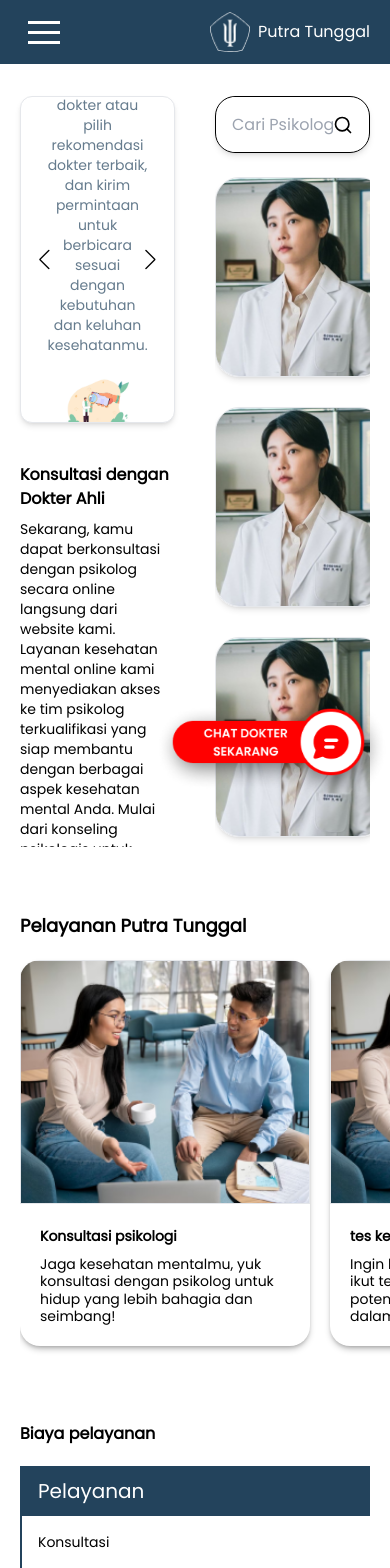
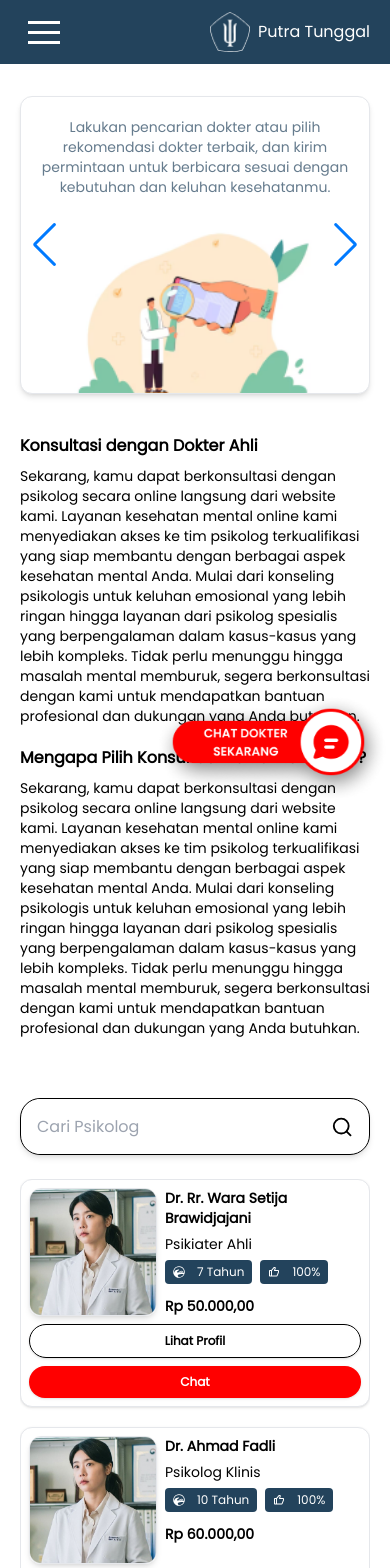
Before and after one commit to kopsus/putra-tunggal, a Next.js app: page /service in a window 390 px wide. Shown: the top 1568 px of the page. Built offline with nearby package versions, Linux system fonts and the light colour scheme.

Commit message:
create responsive service page

```diff
--- a/src/app/globals.css
+++ b/src/app/globals.css
@@ -3,6 +3,10 @@
 @tailwind utilities;
 
 @layer base {
+  main {
+    @apply max-w-screen-2xl mx-auto relative;
+  }
+
   img {
     @apply block object-cover w-full h-full;
   }
@@ -59,10 +63,6 @@
 /* end carousel home */
 
 /* carousel service */
-.swiper-service.swiper {
-  height: 327px !important;
-}
-
 .swiper-service .swiper-button-next::after,
 .swiper-service .swiper-button-prev::after {
   font-size: 20px !important;
--- a/src/app/layout.tsx
+++ b/src/app/layout.tsx
@@ -15,7 +15,7 @@ const poppins = Poppins({
 });
 
 export const metadata: Metadata = {
-  title: "Create Next App",
+  title: "Putra Tunggal",
   description: "Generated by create next app",
 };
 
--- a/src/components/BannerTrigger.tsx
+++ b/src/components/BannerTrigger.tsx
@@ -10,7 +10,7 @@ import Image from "next/image";
 export const BannerTrigger = () => {
   return (
     <div className="ContainerX">
-      <div className="relative bg-white shadow-md shadow-black/25 border rounded-3xl p-10 md:p-16 lg:p-20 flex flex-col gap-10 items-center justify-center">
+      <div className="relative bg-white shadow-md shadow-black/25 border rounded-3xl p-10 md:p-16 lg:p-20 flex flex-col gap-10 items-center justify-between h-96">
         <div className="flex flex-col gap-5 text-center z-20">
           <p>
             Kesehatan mental sama pentingnya dengan kesehatan fisik. Jangan ragu
--- a/src/components/Header.tsx
+++ b/src/components/Header.tsx
@@ -35,7 +35,7 @@ export const Header = () => {
   const isActiveLink = (href: string) => pathname === href;
 
   return (
-    <div className="flex items-center justify-between py-2 lg:py-5 bg-primary text-white fixed w-full z-50 ContainerX">
+    <div className="max-w-screen-2xl flex items-center justify-between py-2 lg:py-5 bg-primary text-white fixed w-full z-50 ContainerX">
       <div className="lg:hidden">
         <Hamburger toggled={isOpen} toggle={setOpen} />
       </div>
--- a/src/components/psikolog/ListPsikolog.tsx
+++ b/src/components/psikolog/ListPsikolog.tsx
@@ -21,33 +21,47 @@ import ProfilePsikolog from "./ProfilePsikolog";
 
 const ListPsikolog = () => {
   return (
-    <div className="flex flex-col gap-6">
+    <div className="w-full flex flex-col gap-6">
       <InputSearch placeholder="Cari Psikolog" />
-      <div className="h-[679px] overflow-hidden overflow-y-auto flex flex-col gap-y-[30px]">
+      <div className="max-h-[679px] pb-2 lg:pb-0 overflow-hidden overflow-y-auto grid gap-5 md:grid-cols-2 lg:grid-cols-1">
         {dataPsikolog.map((item, index) => (
-          <div key={index} className="flex items-start gap-x-5">
-            <div className="min-w-[169px] max-w-[169px] h-[200px] rounded-3xl overflow-hidden shadow-md border">
-              <Image src={item.img} alt="" width={0} height={0} sizes="100vw" />
+          <div
+            key={index}
+            className="border lg:border-none bg-white shadow lg:shadow-none rounded-xl lg:rounded-3xl overflow-hidden p-2 lg:p-0 lg:h-48"
+          >
+            <div className="flex items-start gap-2 lg:gap-x-5 h-32 md:h-36 lg:h-full">
+              <div className="max-w-32 lg:min-w-[169px] lg:max-w-[169px] h-full overflow-hidden rounded-xl lg:rounded-3xl shadow-md border">
+                <Image
+                  src={item.img}
+                  alt=""
+                  width={0}
+                  height={0}
+                  sizes="100vw"
+                />
               </div>
-            <div className="flex flex-col justify-between h-full">
+              <div className="flex flex-col gap-3 lg:gap-0 lg:justify-between h-full">
                 <div className="flex flex-col gap-y-[6px]">
                   <p className="font-semibold">{item.name}</p>
                   <p>{item.job}</p>
                   <div className="flex items-center gap-2">
                     <div className="flex items-center gap-3 py-1 px-2 bg-primary rounded">
-                    <FaJoget className="w-5 h-5 text-white" />
-                    <p className="text-white text-sm">
+                      <FaJoget className="w-3 h-3 lg:w-5 lg:h-5 text-white" />
+                      <p className="text-white text-xs lg:text-sm">
                         {item.experience} Tahun
                       </p>
                     </div>
                     <div className="flex items-center gap-3 py-1 px-2 bg-primary rounded">
-                    <BiLike className="w-5 h-5 text-white" />
-                    <p className="text-white text-sm">{item.like}%</p>
+                      <BiLike className="w-3 h-3 lg:w-5 lg:h-5 text-white" />
+                      <p className="text-white text-xs lg:text-sm">
+                        {item.like}%
+                      </p>
                     </div>
                   </div>
                 </div>
-              <p className="font-semibold text-lg">{formatIDR(item.cost)}</p>
-              <div className="flex items-center gap-4">
+                <p className="font-semibold lg:text-lg">
+                  {formatIDR(item.cost)}
+                </p>
+                <div className="hidden lg:flex items-center gap-4">
                   <Dialog>
                     <DialogTrigger className="text-xs rounded-full font-bold shadow py-2 px-8 border border-black">
                       Lihat Profil
@@ -64,6 +78,20 @@ const ListPsikolog = () => {
                 </div>
               </div>
             </div>
+            <div className="lg:hidden flex flex-col gap-2 mt-2">
+              <Dialog>
+                <DialogTrigger className="text-xs rounded-full font-bold shadow py-2 px-8 border border-black">
+                  Lihat Profil
+                </DialogTrigger>
+                <DialogContent>
+                  <DialogTitle></DialogTitle>
+                  <ProfilePsikolog />
+                  <ButtonSmall className="bg-red text-white">Chat</ButtonSmall>
+                </DialogContent>
+              </Dialog>
+              <ButtonSmall className="bg-red text-white">Chat</ButtonSmall>
+            </div>
+          </div>
         ))}
       </div>
     </div>
--- a/src/components/services/Highlight.tsx
+++ b/src/components/services/Highlight.tsx
@@ -18,8 +18,8 @@ import { carouselServices, service } from "@/lib/data";
 const HighlightService = () => {
   return (
     <div className="Container">
-      <div className="grid grid-cols-2 gap-x-10">
-        <div>
+      <div className="flex flex-col lg:flex-row gap-10">
+        <div className="w-full lg:w-[55%]">
           <Swiper
             navigation={true}
             loop={true}
@@ -27,13 +27,13 @@ const HighlightService = () => {
               delay: 2500,
             }}
             modules={[Navigation, Autoplay]}
-            className="swiper-service bg-white shadow-md border rounded-xl"
+            className="max-h-[327px] bg-white shadow-md border rounded-xl"
           >
             {carouselServices.map((item, index) => (
               <SwiperSlide key={index}>
-                <div className="h-[327px] flex flex-col gap-5 justify-end items-center overflow-hidden px-10 text-center">
+                <div className="h-full flex flex-col gap-5 justify-end items-center overflow-hidden px-5 pt-5 md:px-20 lg:px-10 text-center">
                   <p className="text-primary/70 font-medium">{item.desc}</p>
-                  <div className="h-[177px]">
+                  <div className="h-44 lg:h-[177px]">
                     <Image
                       src={imgBg}
                       alt=""
@@ -46,7 +46,7 @@ const HighlightService = () => {
               </SwiperSlide>
             ))}
           </Swiper>
-          <div className="mt-10 h-96 overflow-y-auto">
+          <div className="mt-10 lg:h-96 overflow-y-auto">
             {service.map((item, index) => (
               <div key={index} className="flex flex-col gap-y-2 mb-5">
                 <p className="titleContent">{item.title}</p>
--- a/src/components/services/ServiceCard.tsx
+++ b/src/components/services/ServiceCard.tsx
@@ -20,7 +20,7 @@ const ServicesCard = ({ img, title, desc }: IServiceCard) => {
       </div>
       <div className="flex flex-col gap-2 p-5">
         <p className="font-semibold leading-6 text-black">{title}</p>
-        <p className="leading-[17.44px] text-sm">{desc}</p>
+        <p className="leading-[17.44px]">{desc}</p>
       </div>
     </div>
   );
--- a/src/components/services/ServiceFee.tsx
+++ b/src/components/services/ServiceFee.tsx
@@ -22,7 +22,9 @@ const ServiceFee = () => {
         <TableBody>
           {biayaPelayanan.map((item, index) => (
             <TableRow key={index}>
-              <TableCell className="min-w-[532px]">{item.pelayanan}</TableCell>
+              <TableCell className="lg:min-w-[532px]">
+                {item.pelayanan}
+              </TableCell>
               <TableCell>{item.biaya}</TableCell>
             </TableRow>
           ))}
--- a/src/components/testimoni/CardTestimoni.tsx
+++ b/src/components/testimoni/CardTestimoni.tsx
@@ -8,7 +8,7 @@ interface ICardTestimoni {
 
 const CardTestimoni = ({ name, profile, review }: ICardTestimoni) => {
   return (
-    <div className="bg-primary h-[162px] rounded-xl p-4 flex flex-col gap-4">
+    <div className="bg-primary min-w-64 md:min-w-72 lg:min-w-full lg:h-[162px] rounded-xl p-4 flex flex-col gap-4">
       <p className="text-white">{review}</p>
       <div className="flex items-center gap-2">
         <div className="overflow-hidden rounded-full w-10 h-10 bg-white">
--- a/src/components/ui/table.tsx
+++ b/src/components/ui/table.tsx
@@ -91,7 +91,7 @@ const TableCell = React.forwardRef<
   <td
     ref={ref}
     className={cn(
-      "p-4 align-middle [&:has([role=checkbox])]:pr-0 border-2 border-primary",
+      "p-2 md:p-4 align-middle [&:has([role=checkbox])]:pr-0 border-2 border-primary",
       className
     )}
     {...props}
```
Also changed, not shown: src/components/testimoni/Testimoni.tsx (+6 -6 lines). Lines whose indentation alone changed are shown as unchanged.
